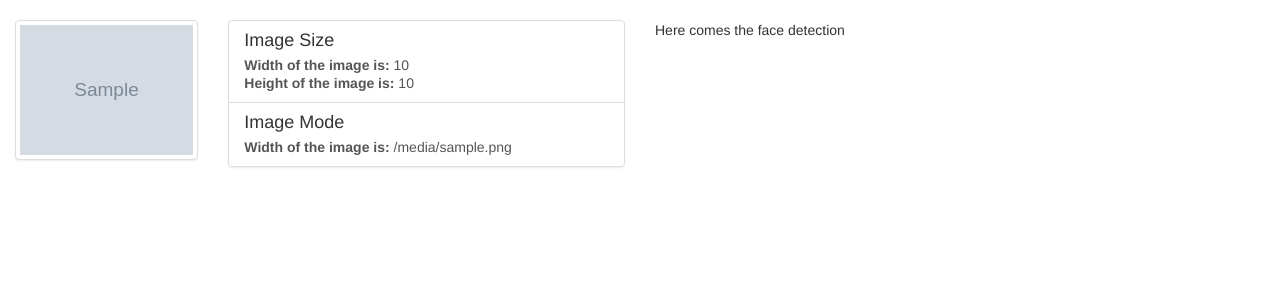
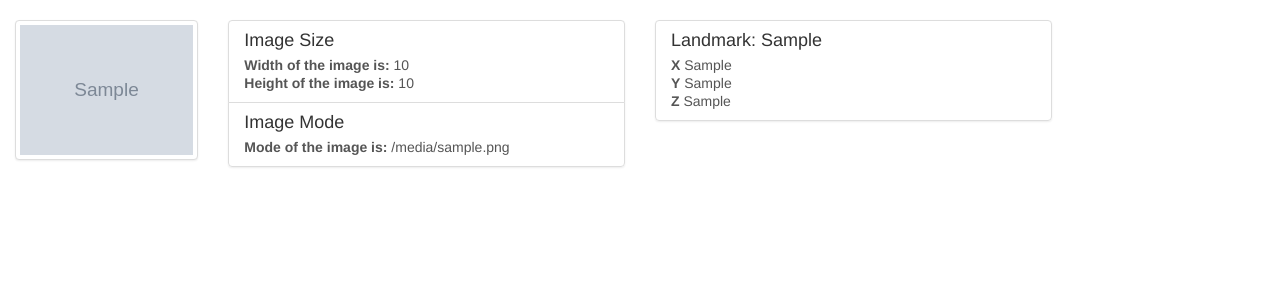
Before and after one commit to JungesAngebot/thumbnail-extractor, a Flask app: template templates/detail.html in a window 1280 px wide. Shown: the part 51-351 px from the top of the page. Run offline with Flask 2, Linux system fonts and the light colour scheme; the template is opened without the code that fills it: most values are stand-ins (such as "Sample title", 1, 10 or a date in 2020); grey boxes marked "Sample" are stand-in pictures; some libraries are stand-ins or nearby versions.

Commit message:
- landmark rendering

```diff
--- a/templates/detail.html
+++ b/templates/detail.html
@@ -16,16 +16,27 @@
                             <strong>Height of the image is:</strong> {{ image.image_height }}
                         </p>
                     </a>
-                     <a href="#" class="list-group-item">
+                    <a href="#" class="list-group-item">
                         <h4 class="list-group-item-heading">Image Mode</h4>
                         <p class="list-group-item-text">
-                            <strong>Width of the image is:</strong> {{ image.image_mode }}
+                            <strong>Mode of the image is:</strong> {{ image.image_mode }}
                         </p>
                     </a>
                 </div>
             </div>
             <div class="col-lg-4">
-                Here comes the face detection
+                <div class="list-group">
+                    {% for landmark in image.landmarks %}
+                        <a href="#" class="list-group-item">
+                            <h4 class="list-group-item-heading">Landmark: {{ landmark.landmark_type }}</h4>
+                            <p class="list-group-item-text">
+                                <strong>X</strong> {{ landmark.x }} <br>
+                                <strong>Y</strong> {{ landmark.y }} <br>
+                                <strong>Z</strong> {{ landmark.z }}
+                            </p>
+                        </a>
+                    {% endfor %}
+                </div>
             </div>
         </div>
     </div>
```
